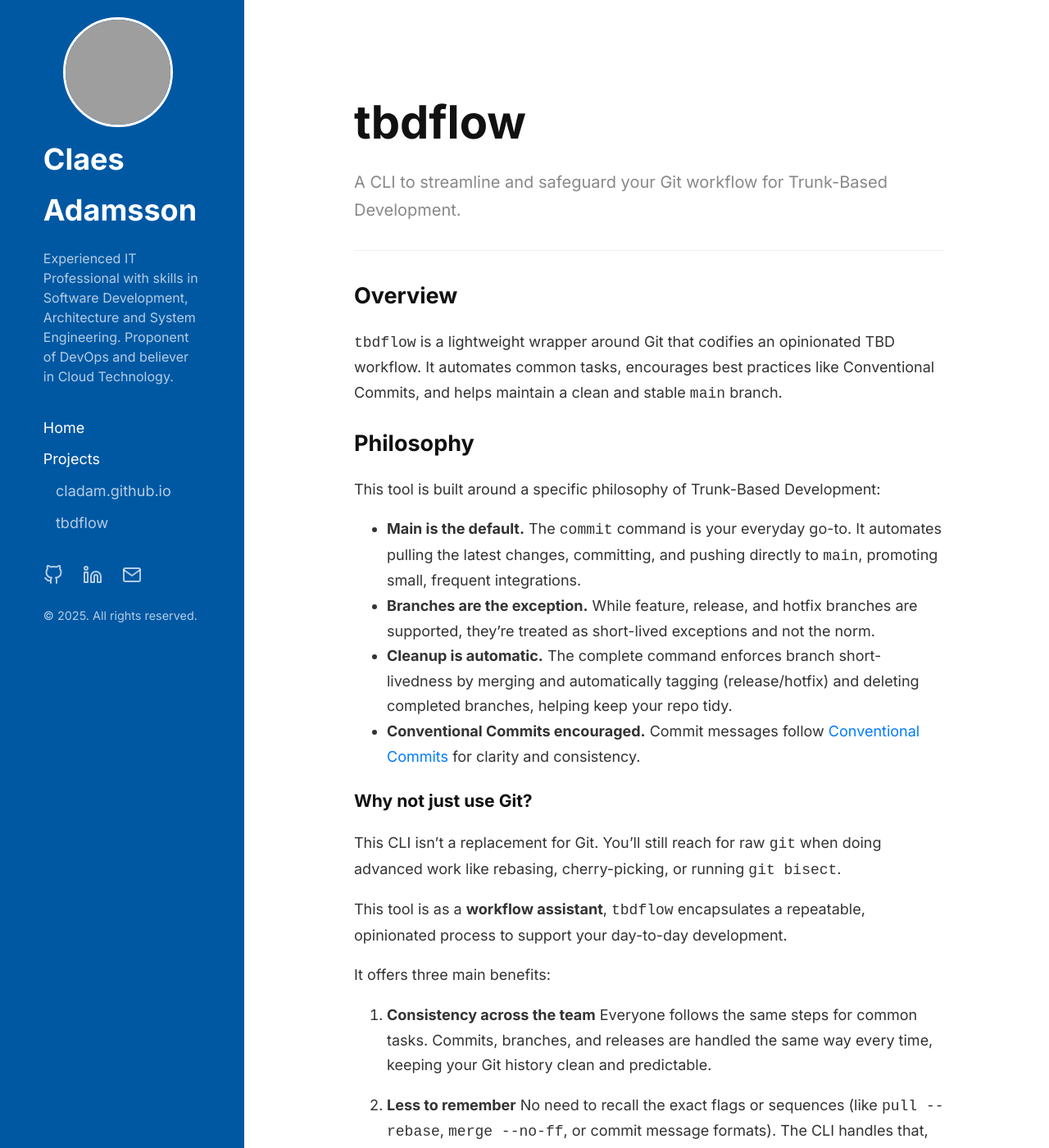
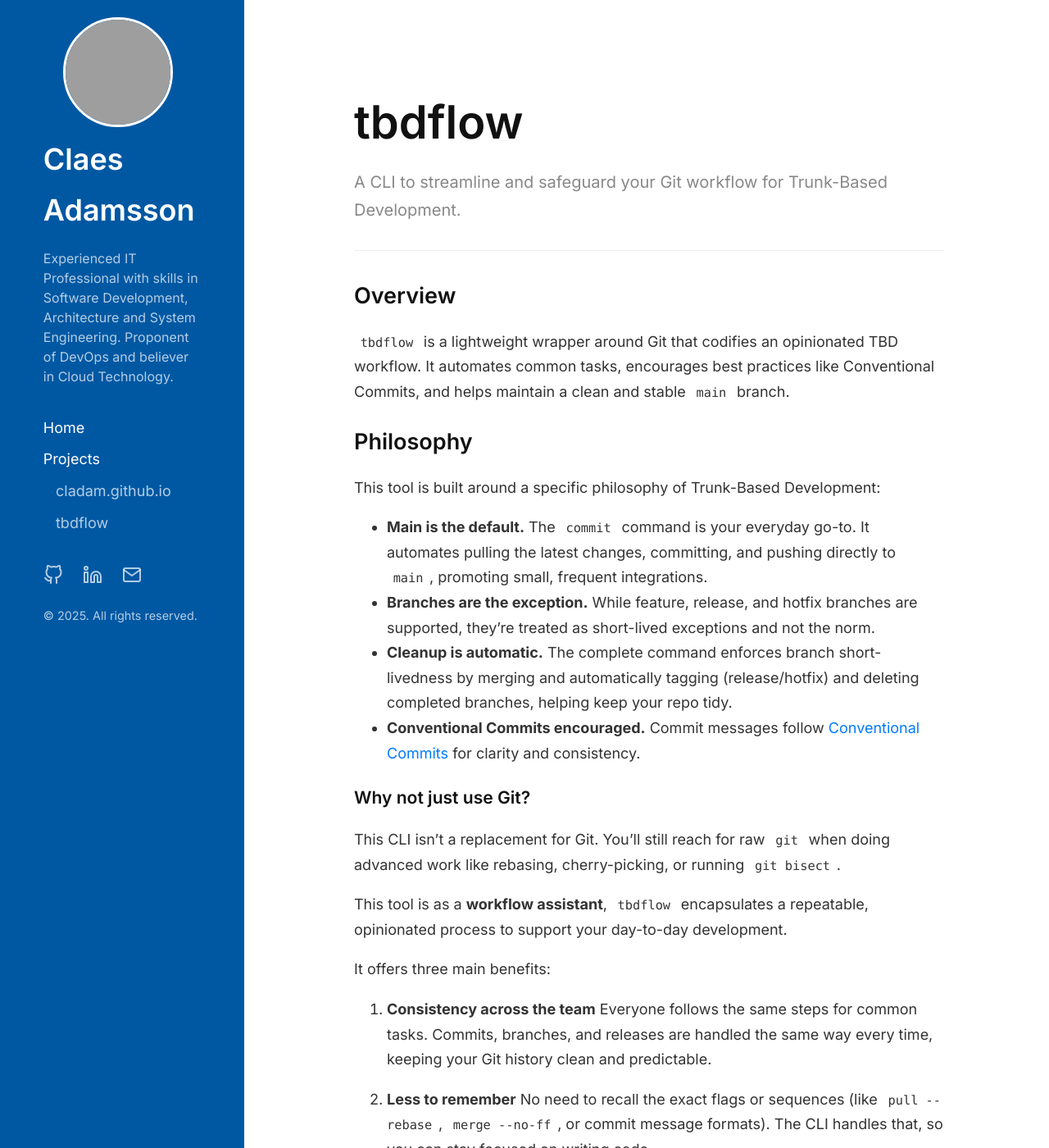
Before and after one commit to cladam/cladam.github.io, a Jekyll site: the page built from _projects/tbdflow.md, in a window 1280 px wide and 1400 px high. Shown: the whole window at 82% size. Built offline with Jekyll 4.4.1, drawn with Linux system fonts in a browser that asks for light colours; grey boxes are pictures that could not be loaded.

Commit message:
Update style.css

```diff
--- a/assets/css/style.css
+++ b/assets/css/style.css
@@ -29,7 +29,7 @@ body {
 }
 
 h1, h2, h3, h4, h5, h6 {
-    font-weight: 700;
+    font-weight: 600;
     color: var(--heading-color);
     margin-bottom: 0.5rem;
 }
@@ -42,6 +42,17 @@ a {
 a:hover {
     color: var(--link-hover-color);
     text-decoration: underline;
+}
+
+/* Styling for inline code snippets */
+:not(pre) > code {
+  background-color: var(--inline-code-bg);
+  color: var(--inline-code-text);
+  padding: 0.2em 0.4em;
+  margin: 0 0.1em;
+  font-size: 85%;
+  border-radius: 3px;
+  font-family: "SFMono-Regular", Consolas, "Liberation Mono", Menlo, Courier, monospace;
 }
 
 /* Sidebar */
```
